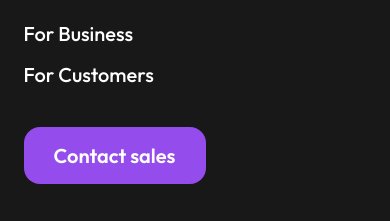
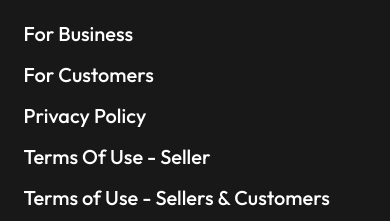
Before and after one commit to adammilligan/PURRWEB, a plain HTML site: page index.html in a window 390 px wide. Shown: the part 5906-6127 px from the top of the page. Drawn offline with Linux system fonts and the light colour scheme.

Commit message:
some fix pp

```diff
--- a/assets/styles/mobile.css
+++ b/assets/styles/mobile.css
@@ -494,9 +494,9 @@
         margin-top: 16px;
     }
 
-    .footer_nav_item a:nth-child(3),
-    .footer_nav_item a:nth-child(4),
-    .footer_nav_item a:nth-child(5) {
+    .footer_nav_items a:nth-child(3),
+    .footer_nav_items a:nth-child(4),
+    .footer_nav_items a:nth-child(5) {
         display: block;
     }
 
@@ -514,7 +514,7 @@
 
     .footer_content hr {
         margin-top: 36px;
-        border: 1.5px  solid #444444;
+        border: 1px  solid #444444;
     }
 
     .footer_copyright {
```
